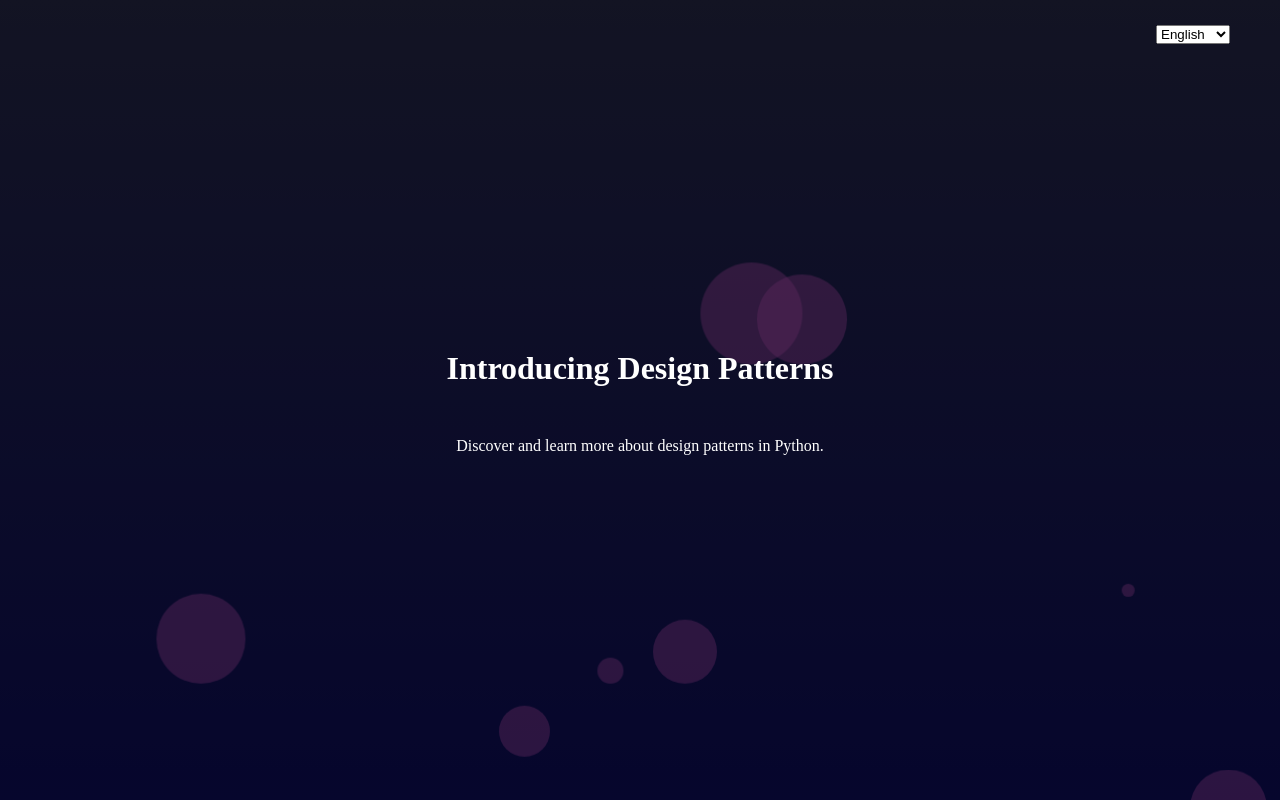
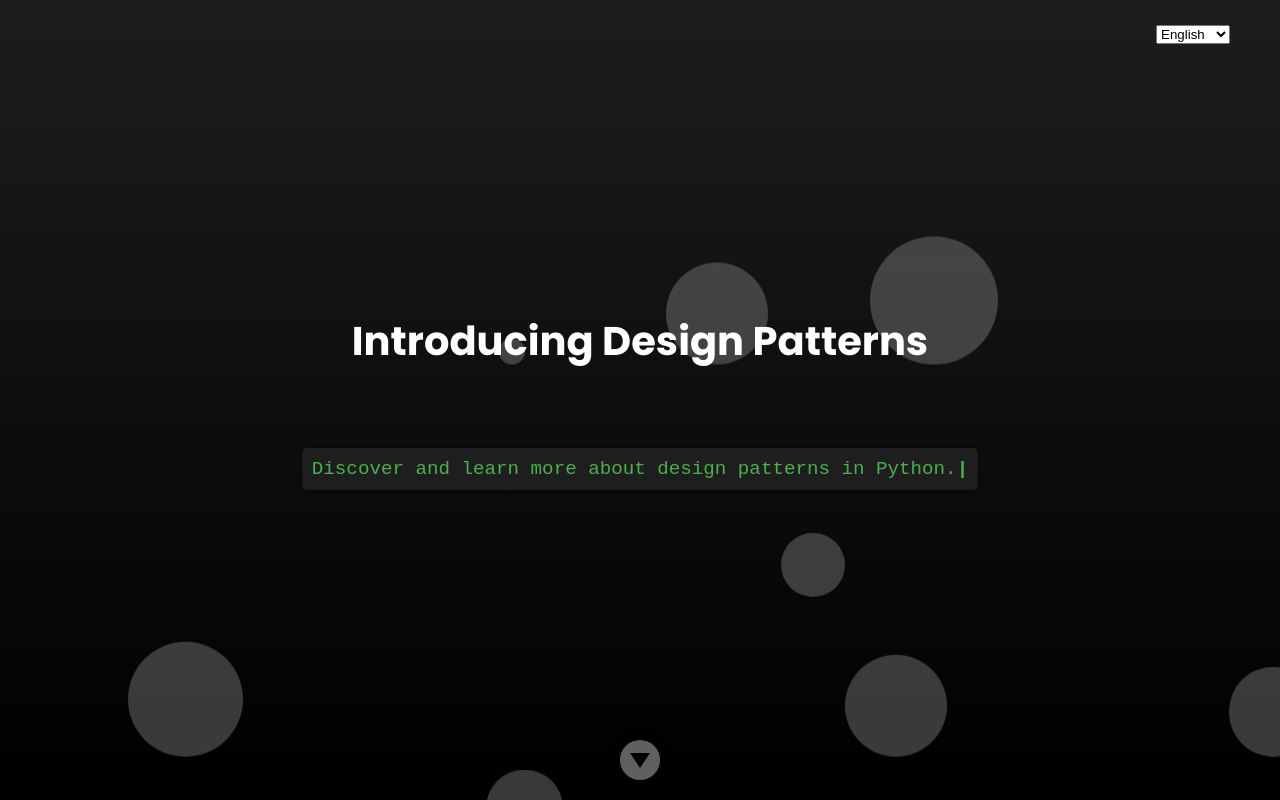
Before and after one commit to NeekzenTutorials/design-pattern, a Vue app: page / in a window 1280 px wide. Built offline with nearby package versions, Linux system fonts and the light colour scheme.

Commit message:
feat: enhance home page visual

```diff
--- a/src/css/global.scss
+++ b/src/css/global.scss
@@ -1,9 +1,12 @@
+@import url('https://fonts.googleapis.com/css2?family=Poppins:wght@400;700&display=swap');
+
 body, html {
     margin: 0;
     padding: 0;
     width: 100%;
     height: 100%;
     overflow-x: hidden;
+    font-family: 'Poppins', sans-serif;
 }
 
 #app {
--- a/src/css/home/home.scss
+++ b/src/css/home/home.scss
@@ -1,5 +1,5 @@
 .home {
-  background: linear-gradient(to bottom, rgb(38, 40, 71), rgb(12, 12, 90));
+  background: linear-gradient(to bottom, rgb(59, 59, 59), rgb(0, 0, 0));
   color: white;
   position: relative;
   display: flex;
@@ -26,14 +26,174 @@
   z-index: 2; /* Ensure overlay is above the bubbles but below the content */
 }
 
-p {
+.home h1 {
+  animation: fadeInUp 1.5s ease-in-out;
+  font-size: 2.5rem;
+
+  @media screen and (max-width: 1200px) {
+    font-size: 2.2rem;
+  }
+
+  @media screen and (max-width: 992px) {
+    font-size: 2rem;
+  }
+
+  @media screen and (max-width: 768px) {
+    font-size: 1.8rem;
+  }
+
+  @media screen and (max-width: 576px) {
+    font-size: 1.5rem;
+  }
+
+  @media screen and (max-width: 384px) {
+    font-size: 1.2rem;
+  }
+
+  @media screen and (max-width: 188) {
+    font-size: 0.9rem;
+  }
+}
+
+.home p {
+  position: relative;
   margin-top: 50px;
+  display: inline-block;
+  overflow: hidden;
+  white-space: nowrap;
+  animation: typing 4s steps(40, end), blink-caret .75s step-end infinite;
+  z-index: 4; /* Ensure the paragraph is above the console background */
+  font-size: 1.2rem;
+  padding: 10px;
+
+  @media screen and (max-width: 1200px) {
+    font-size: 1.1rem;
+  }
+
+  @media screen and (max-width: 992px) {
+    font-size: 1rem;
+  }
+
+  @media screen and (max-width: 768px) {
+    font-size: 0.9rem;
+  }
+
+  @media screen and (max-width: 576px) {
+    font-size: 0.8rem;
+  }
+
+  @media screen and (max-width: 390px) {
+    font-size: 0.7rem;
+  }
+
+  @media screen and (max-width: 188) {
+    font-size: 0.6rem;
+  }
+}
+
+.home p::before {
+  content: '';
+  position: absolute;
+  top: -10px;
+  left: -10px;
+  right: -10px;
+  bottom: -10px;
+  background: #1e1e1e; /* Dark background to simulate a console */
+  border: 2px solid #4caf50; /* Green border to simulate a console window */
+  box-shadow: 0 0 10px rgba(0, 0, 0, 0.5);
+  border-radius: 5px;
+  z-index: -1; /* Place the console background behind the paragraph */
+}
+
+.home p::after {
+  content: '|';
+  font-weight: bold;
+  animation: blink-caret 0.75s step-end infinite;
+  position: relative;
 }
 
 .introduction {
   color: white;
 }
 
+@keyframes fadeInUp {
+  from {
+    opacity: 0;
+    transform: translateY(20px);
+  }
+  to {
+    opacity: 1;
+    transform: translateY(0);
+  }
+}
+
+@keyframes typing {
+  from {
+    width: 0;
+  }
+  to {
+    width: 100%;
+  }
+}
+
+@keyframes blink-caret {
+  from, to {
+    border-color: transparent;
+  }
+  50% {
+    border-color: white;
+  }
+}
+
+/* Additional styling for the console-like text */
+.home p {
+  font-family: 'Courier New', Courier, monospace; /* Console-like font */
+  background: linear-gradient(0deg, rgba(30, 30, 30, 0.8) 0%, rgba(0, 0, 0, 0.8) 100%);
+  border-radius: 5px;
+  box-shadow: 0 0 5px rgba(0, 0, 0, 0.5);
+  color: #4caf50; /* Green text to simulate code */
+}
+
+
+
+/* Arrow styling */
+.bottom-arrow {
+  position: absolute;
+  bottom: 20px;
+  left: 50%;
+  transform: translateX(-50%);
+  cursor: pointer;
+  width: 40px;
+  height: 40px;
+  display: flex;
+  justify-content: center;
+  align-items: center;
+  background-color: rgb(96, 96, 96);
+  border-radius: 50%;
+  box-shadow: 0 0 10px rgba(0, 0, 0, 0.5);
+  transition: background-color 0.3s, color 0.3s;
+  z-index: 10;
+
+  &:hover {
+    background-color: rgb(212, 212, 212);
+  }
+
+  .arrow {
+    width: 0;
+    height: 0;
+    border-left: 10px solid transparent;
+    border-right: 10px solid transparent;
+    border-top: 15px solid black;
+    transition: border-color 0.3s;
+
+    &.up {
+      border-top: none;
+      border-bottom: 15px solid black;
+    }
+  }
+}
+
+// -----------
 
 .patterns {
   background: black;
@@ -85,7 +245,7 @@ $sway-type: "sway-left-to-right", "sway-right-to-left";
     left: 0;
     width: 100%;
     height: 100%;
-    background: hsla(300, 42%, 51%, 0.448);
+    background: hsla(0, 0%, 100%, 0.448);
     border-radius: inherit;
     animation: var(--bubble-sway-type) var(--bubble-sway-duration) var(--bubble-sway-delay) ease-in-out alternate infinite;
   }
--- a/src/views/Home.vue
+++ b/src/views/Home.vue
@@ -1,8 +1,5 @@
 <template>
-
-
-  <div class="home">
-
+  <div ref="home" class="home">
     <div class="content">
       <h1>{{ $t('welcomeMessage') }}</h1>
       <p>{{ $t('discover') }}</p>
@@ -13,12 +10,13 @@
     <div class="bubbles">
       <div class="bubble" v-for="n in 50" :key="n"></div>
     </div>
-
   </div>
 
+  <div class="bottom-arrow" @click="scrollToSection">
+    <div class="arrow" :class="{'up': scrolled}"></div>
+  </div>
 
-  <div class="patterns">
-
+  <div class="patterns" ref="patterns">
     <h2 class="introduction">{{ $t('patternsIntroduction') }}</h2>
 
     <section class="cards-wrapper">
@@ -37,23 +35,34 @@
       </ul>
     </div>
   </div>
-
-
 </template>
 
 <script>
-import '../css/home/home.scss';
-
 export default {
   data() {
     return {
       patterns: [
         { name: 'Singleton' },
         { name: 'Factory' },
-      ]
+      ],
+      scrolled: false
+    };
+  },
+  methods: {
+    scrollToSection() {
+      const target = this.scrolled ? this.$refs.home : this.$refs.patterns;
+
+      // Ensure target is a valid DOM element
+      if (target && typeof target.scrollIntoView === 'function') {
+        target.scrollIntoView({ behavior: 'smooth' });
+        this.scrolled = !this.scrolled;
+      } else {
+        console.error('Invalid target for scrollIntoView:', target);
       }
     }
   }
+};
 </script>
 
+
 <style lang="scss" scoped src="../css/home/home.scss"></style>
```
Lines whose indentation alone changed are shown as unchanged.
